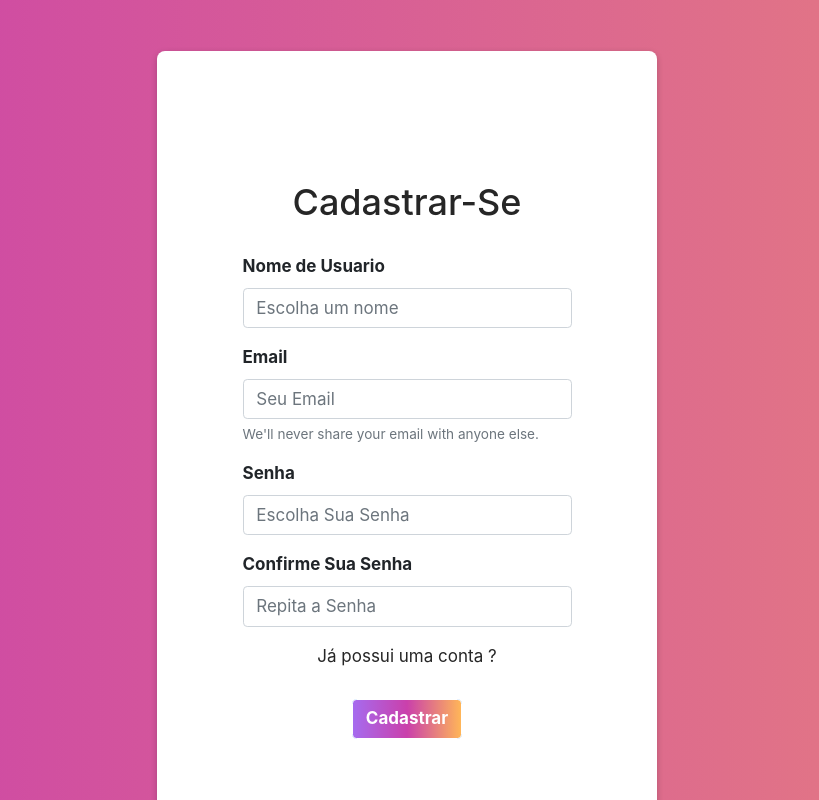
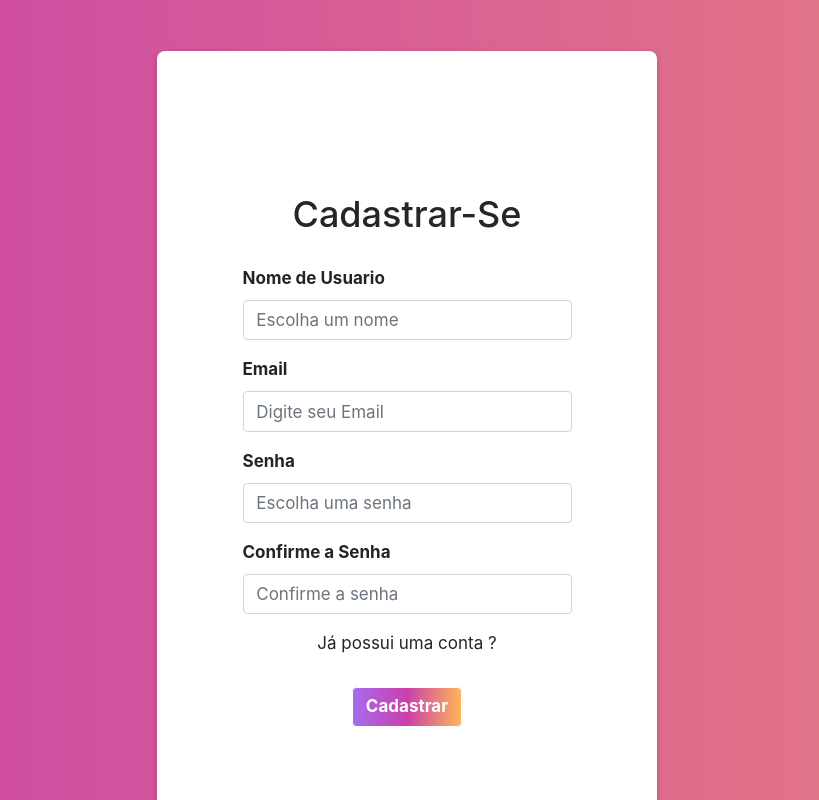
Before and after one commit to lucas6g/app-sorteio-frontend, a React (Create React App) app: page /signup in a window 1280 px wide. Shown: the top 800 px of the page, without its empty margins (233-1052 px from the left). Built offline with nearby package versions, Linux system fonts and the light colour scheme.

Commit message:
button and input components created

```diff
--- a/src/Routes.jsx
+++ b/src/Routes.jsx
@@ -4,6 +4,7 @@ import { BrowserRouter, Route } from 'react-router-dom'
 import Home from './pages/Home/Home'
 import Signup from './pages/Signup/Signup'
 import Signin from './pages/Signin/Signin'
+import Confirmation from './pages/Confirmation/Confirmation'
 
 function Routes() {
   return (
@@ -11,6 +12,7 @@ function Routes() {
       <Route exact path="/" component={Home} />
       <Route path="/signup" component={Signup} />
       <Route path="/signin" component={Signin} />
+      <Route path="/confirmation" component={Confirmation} />
     </BrowserRouter>
   )
 }
--- /dev/null
+++ b/src/components/CustomButton/CustomButton.jsx
@@ -0,0 +1,13 @@
+import React from 'react'
+import { Button } from 'react-bootstrap'
+
+import './CustomButton.styles.css'
+function CustomButton({ children, type }) {
+  return (
+    <Button type={type} className="custom-button shadow-none">
+      {children}
+    </Button>
+  )
+}
+
+export default CustomButton
--- /dev/null
+++ b/src/components/CustomButton/CustomButton.styles.css
@@ -0,0 +1,9 @@
+.custom-button {
+  background-image: var(--gradient);
+  font-weight: bold;
+  border: 1px solid white;
+  margin-top: 30px;
+}
+.custom-button:hover {
+  border: 1px solid white;
+}
--- /dev/null
+++ b/src/components/Input/Input.jsx
@@ -0,0 +1,18 @@
+import React from 'react'
+
+import { Form } from 'react-bootstrap'
+import './Input.styles.css'
+function Input({ controlId, type, placeholder, label }) {
+  return (
+    <Form.Group className="input-block" controlId={controlId}>
+      <Form.Label className="login-form-label">{label} </Form.Label>
+      <Form.Control
+        className="input shadow-none"
+        type={type}
+        placeholder={placeholder}
+      />
+    </Form.Group>
+  )
+}
+
+export default Input
--- /dev/null
+++ b/src/components/Input/Input.styles.css
@@ -0,0 +1,18 @@
+.login-form-label {
+  font-weight: bold;
+}
+
+.input-block {
+  width: 70%;
+}
+
+.input-block .input:focus {
+  background-origin: border-box;
+  background-clip: padding-box, border-box;
+  background-image: linear-gradient(white, white),
+    radial-gradient(circle at top left, #a66bef, #ca40ab, #ffb658);
+  border: double 2px transparent;
+}
+.input-block .input {
+  outline: none;
+}
--- a/src/components/LoginForm/LoginForm.jsx
+++ b/src/components/LoginForm/LoginForm.jsx
@@ -1,6 +1,9 @@
 import React from 'react'
 import { Link } from 'react-router-dom'
 import { Container, Form, Button } from 'react-bootstrap'
+
+import Input from '../Input/Input'
+import CustomButton from '../CustomButton/CustomButton'
 
 import './LoginForm.styles.css'
 function LoginForm({ isSignin, title, btnLabel, to, loginLink }) {
@@ -10,61 +13,42 @@ function LoginForm({ isSignin, title, btnLabel, to, loginLink }) {
 
       <Form className="login-form">
         {!isSignin ? (
-          <Form.Group className="input-block" controlId="formBasicText">
-            <Form.Label className="login-form-label">
-              Nome de Usuario{' '}
-            </Form.Label>
-            <Form.Control
-              className="input shadow-none"
+          <Input
+            controlId="formBasicText"
             type="text"
+            label="Nome de Usuario"
             placeholder="Escolha um nome"
           />
-          </Form.Group>
         ) : null}
-        <Form.Group className="input-block" controlId="formBasicEmail">
-          <Form.Label className="login-form-label">Email </Form.Label>
-          <Form.Control
-            className="input shadow-none"
+
+        <Input
+          controlId="formBasicEmail"
           type="email"
-            placeholder="Seu Email"
+          label="Email"
+          placeholder="Digite seu Email"
         />
-          <Form.Text className="text-muted">
-            We'll never share your email with anyone else.
-          </Form.Text>
-        </Form.Group>
 
-        <Form.Group className="input-block" controlId="formBasicPassword">
-          <Form.Label className="login-form-label">Senha</Form.Label>
-          <Form.Control
-            className="input shadow-none"
+        <Input
+          controlId="formBasicPassword"
           type="password"
-            placeholder="Escolha Sua Senha"
+          label="Senha"
+          placeholder={isSignin ? 'Digite sua senha' : 'Escolha uma senha'}
         />
-        </Form.Group>
 
         {!isSignin ? (
-          <Form.Group
-            className="input-block"
+          <Input
             controlId="formBasicConfirmPassword"
-          >
-            <Form.Label className="login-form-label">
-              Confirme Sua Senha
-            </Form.Label>
-            <Form.Control
-              className="input shadow-none"
             type="password"
-              placeholder="Repita a Senha"
+            label="Confirme a Senha"
+            placeholder="Confirme a senha"
           />
-          </Form.Group>
         ) : null}
 
         <Link to={to} className="login-link">
           {loginLink}
         </Link>
 
-        <Button className="btn-login-form shadow-none" type="submit">
-          {btnLabel}
-        </Button>
+        <CustomButton type="submit">{btnLabel}</CustomButton>
       </Form>
     </Container>
   )
--- a/src/components/LoginForm/LoginForm.styles.css
+++ b/src/components/LoginForm/LoginForm.styles.css
@@ -24,32 +24,6 @@
   width: 100%;
 }
 
-.login-form .input-block .login-form-label {
-  font-weight: bold;
-}
-
-.form-container .login-form .btn-login-form {
-  background-image: var(--gradient);
-  font-weight: bold;
-  border: 1px solid white;
-  margin-top: 30px;
-}
-
 .form-container .login-form .login-link {
   color: #262626;
 }
-
-.form-container .login-form .input-block {
-  width: 70%;
-}
-
-.form-container .login-form .input-block .input:focus {
-  background-origin: border-box;
-  background-clip: padding-box, border-box;
-  background-image: linear-gradient(white, white),
-    radial-gradient(circle at top left, #a66bef, #ca40ab, #ffb658);
-  border: double 2px transparent;
-}
-.form-container .login-form .input-block .input {
-  outline: none;
-}
--- a/src/pages/Confirmation/Confirmation.jsx
+++ b/src/pages/Confirmation/Confirmation.jsx
@@ -1,11 +1,12 @@
 import React from 'react'
-
+import { Container } from 'react-bootstrap'
 import './Confirmation.styles.css'
 
-function Confirmation(){
+function Confirmation() {
   return (
-    <h1>Confirmation</h1>
-
+    <Container fluid className="confirmation-container ">
+      <Container className="form-container mt-5"></Container>
+    </Container>
   )
 }
 
--- a/src/pages/Confirmation/Confirmation.styles.css
+++ b/src/pages/Confirmation/Confirmation.styles.css
@@ -0,0 +1,35 @@
+.confirmation-container {
+  width: 100%;
+  height: 100%;
+  background-image: var(--gradient);
+  animation: bg-animation 25s infinite;
+  background-size: 400%;
+  display: flex;
+  align-items: center;
+  justify-content: center;
+}
+
+.form-container {
+  background-color: white;
+  width: 500px;
+  height: 818px;
+  border-radius: 8px;
+  display: flex;
+  flex-direction: column;
+  justify-content: center;
+  align-items: center;
+  box-shadow: rgba(0, 0, 0, 0.2) 0px 2px 6px;
+  margin-bottom: 100px;
+}
+
+@keyframes bg-animation {
+  0% {
+    background-position: left;
+  }
+  50% {
+    background-position: right;
+  }
+  100% {
+    background-position: left;
+  }
+}
```
Lines whose indentation alone changed are shown as unchanged.
